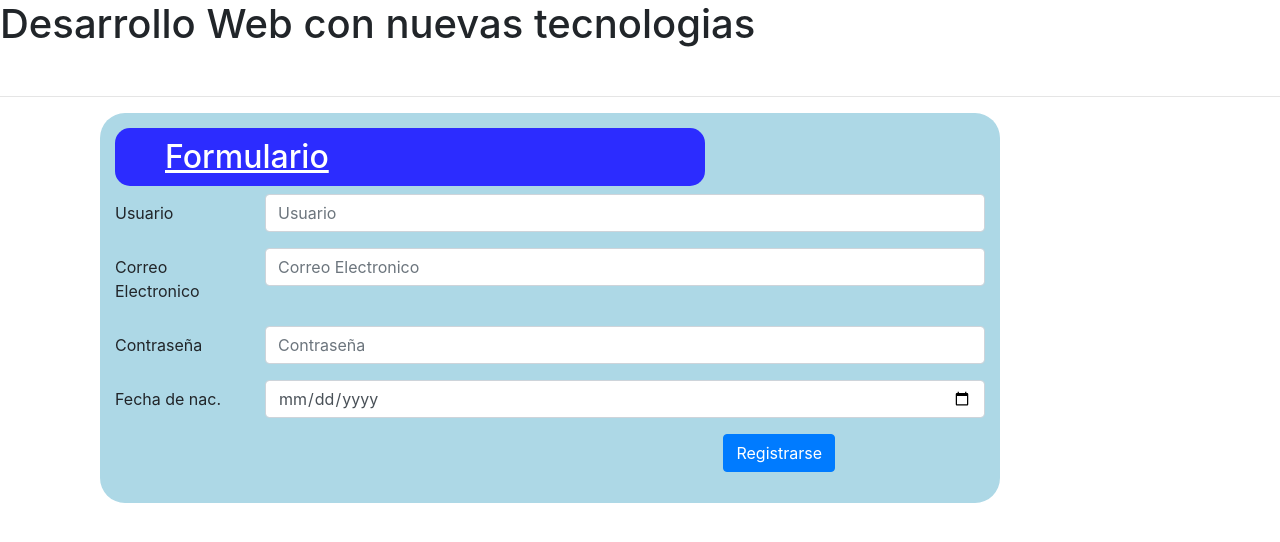
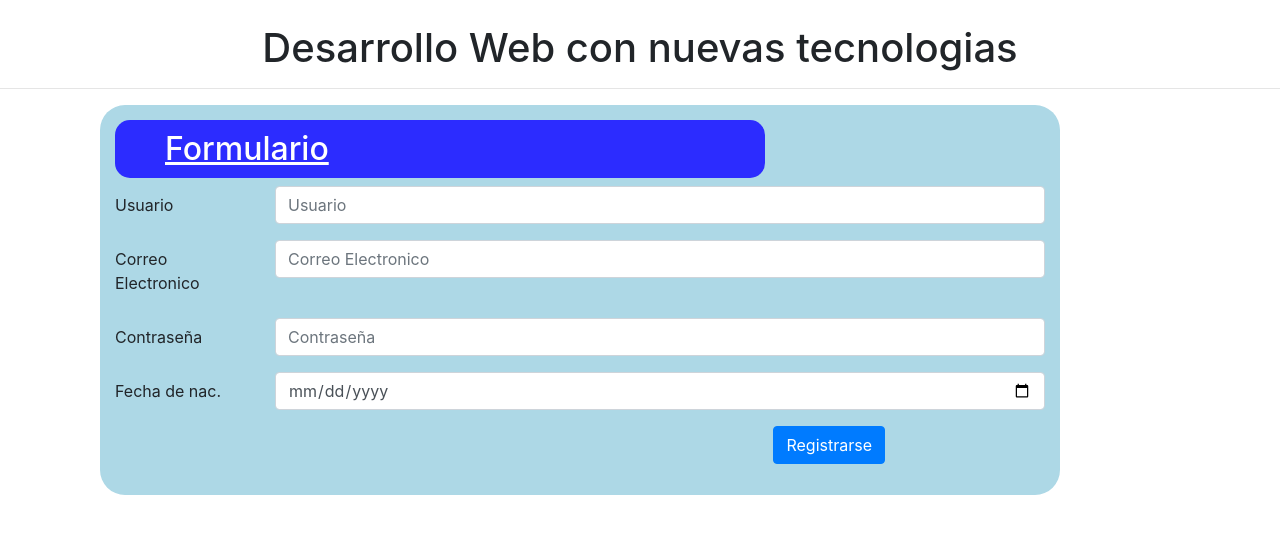
Before and after one commit to CamiloZ27/Desarrollo-WEB, a plain HTML site: page CLASE UNO/index.html in a window 1280 px wide. Drawn offline with nearby package versions, Linux system fonts and the light colour scheme.

Commit message:
Formulario Clase UNO

```diff
--- a/CLASE UNO/index.html
+++ b/CLASE UNO/index.html
@@ -12,8 +12,8 @@
 <script src="https://stackpath.bootstrapcdn.com/bootstrap/4.3.1/js/bootstrap.min.js" integrity="sha384-JjSmVgyd0p3pXB1rRibZUAYoIIy6OrQ6VrjIEaFf/nJGzIxFDsf4x0xIM+B07jRM" crossorigin="anonymous"></script>
 </head>
 <body>
-	<h1>Desarrollo Web con nuevas tecnologias</h1>
-	<br>
+  <br>
+	<h1 align="center">Desarrollo Web con nuevas tecnologias</h1>
 	<hr>
 	<!-- Formulario simple que enviará una petición GET -->
 	<form class="formulario">
--- a/CLASE UNO/style.css
+++ b/CLASE UNO/style.css
@@ -1,6 +1,5 @@
 .formulario{
-    position: relative;
-    margin-right: 280px;
+    margin-right: 220px;
     margin-left: 100px;
     background: lightblue;
     padding: 15px;
```
Also changed, not shown: 1 other file.
